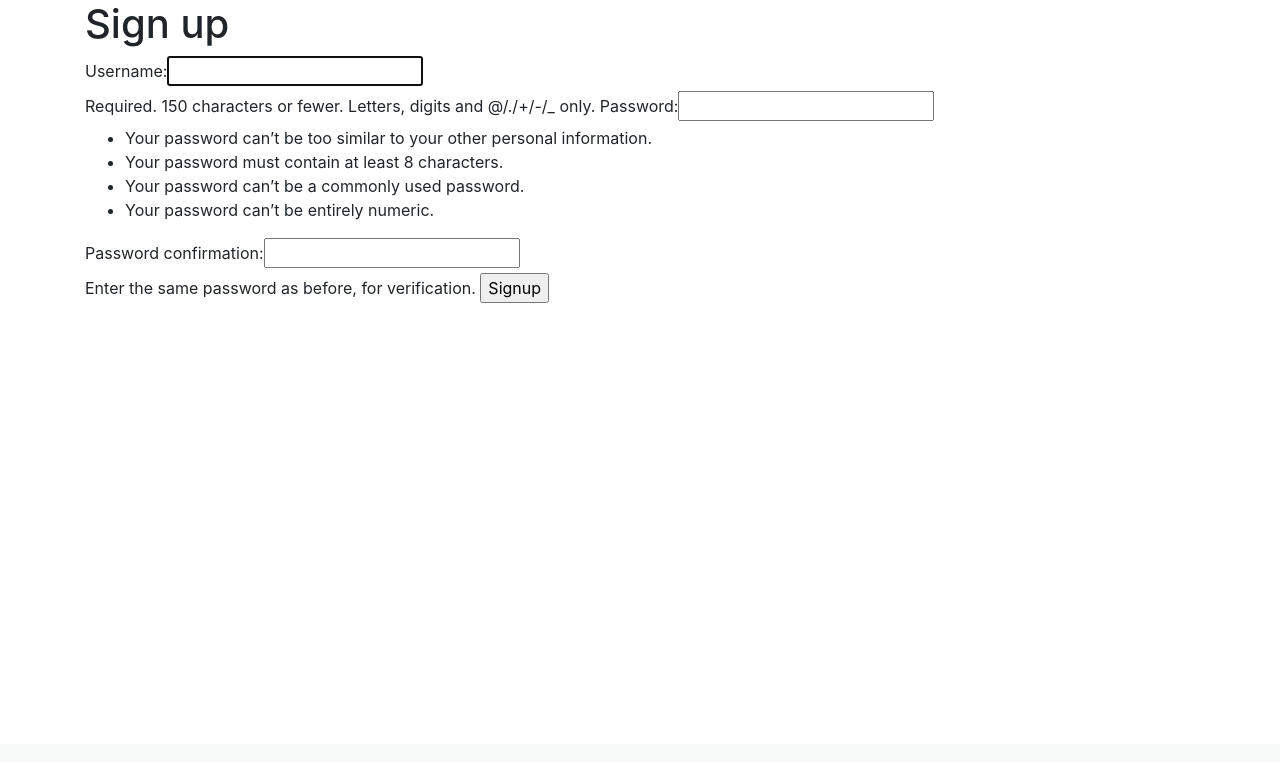
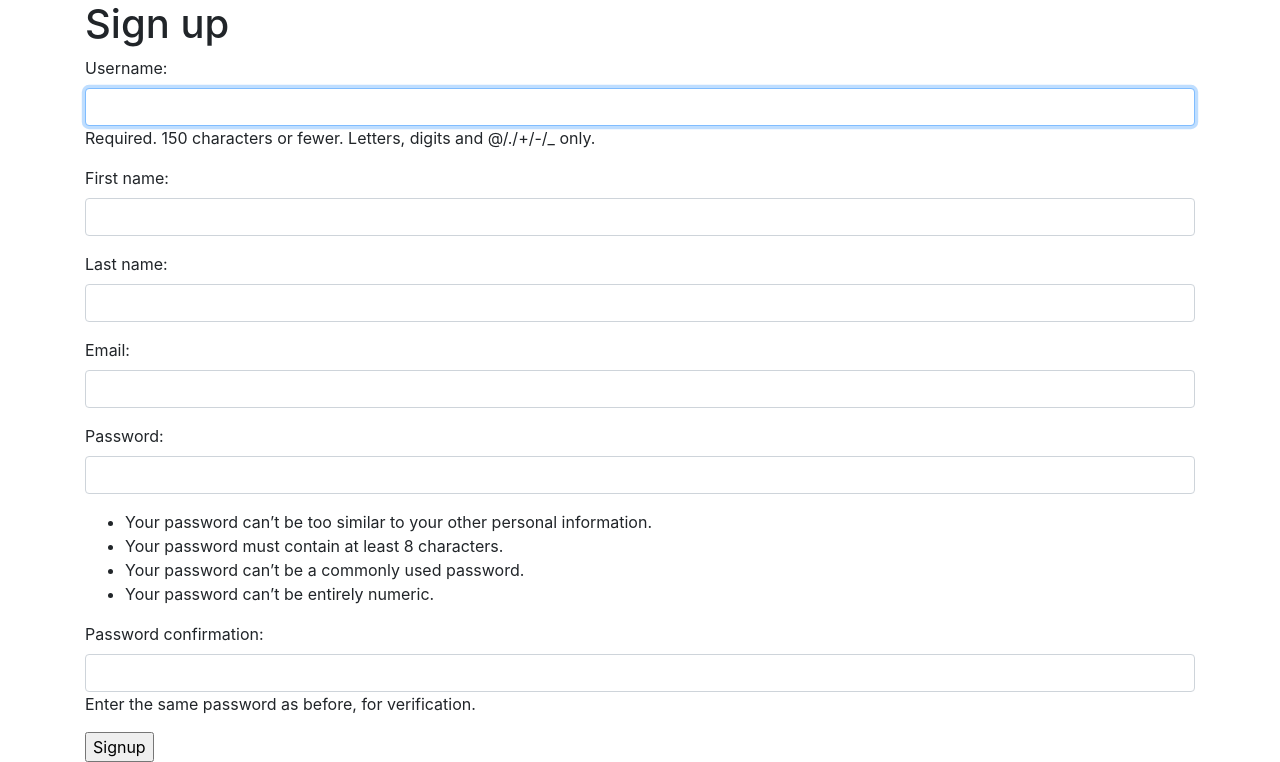
Before and after one commit to Sneha0607/Stockszilla, a Django app: page /accounts/signup/ in a window 1280 px wide. Shown: the part 56-818 px from the top of the page. Before the commit the page ends 359 px from the top, so only its background shows below. Run offline with Django 3.2, Linux system fonts and the light colour scheme; some libraries are stand-ins or nearby versions.

Commit message:
Added fields in signup

```diff
--- a/Stockszilla/settings.py
+++ b/Stockszilla/settings.py
@@ -125,3 +125,6 @@ STATIC_URL = '/static/'
 STATICFILES_DIRS = (
     os.path.join(BASE_DIR, 'assets'),
 )
+
+LOGIN_REDIRECT_URL = ''
+LOGOUT_REDIRECT_URL = ''
--- a/Stockszilla/urls.py
+++ b/Stockszilla/urls.py
@@ -7,7 +7,8 @@ urlpatterns = [
     path('admin/', admin.site.urls),
     path('', views.homepage),
     path('accounts/', include('accounts.urls')),
-    path('quotes/',include('quotes.urls')),
+    path('accounts/', include('django.contrib.auth.urls')),
+    path('quotes/', include('quotes.urls')),
 ]
 
 urlpatterns += staticfiles_urlpatterns()
--- /dev/null
+++ b/accounts/forms.py
@@ -0,0 +1,24 @@
+from django.contrib.auth.forms import UserCreationForm
+from django.contrib.auth.models import User
+from django import forms
+
+
+class SignUpForm(UserCreationForm):
+    email = forms.EmailField(widget=forms.EmailInput(
+        attrs={'class': 'form-control'}))
+    first_name = forms.CharField(
+        max_length=100, widget=forms.TextInput(attrs={'class': 'form-control'}))
+    last_name = forms.CharField(
+        max_length=100,  widget=forms.TextInput(attrs={'class': 'form-control'}))
+
+    class Meta:
+        model = User
+        fields = ('username', 'first_name', 'last_name',
+                  'email', 'password1', 'password2')
+
+    def __init__(self, *args, **kwargs):
+        super(SignUpForm, self).__init__(*args, **kwargs)
+
+        self.fields['username'].widget.attrs['class'] = 'form-control'
+        self.fields['password1'].widget.attrs['class'] = 'form-control'
+        self.fields['password2'].widget.attrs['class'] = 'form-control'
--- a/accounts/templates/accounts/login.html
+++ b/accounts/templates/accounts/login.html
@@ -2,7 +2,10 @@
 
 <h1>Login</h1>
 <form class="site-form" action="{% url 'accounts:login' %}" method="post">
-  {% csrf_token %} {{ form }}
+  {% csrf_token %} {{ form.as_p }}
   <input type="submit" value="Login" />
 </form>
 {% endblock %}
+
+
+<!--form.as_p-->
--- a/accounts/templates/accounts/signup.html
+++ b/accounts/templates/accounts/signup.html
@@ -2,7 +2,7 @@
 
 <h1>Sign up</h1>
 <form class="site-form" action="{% url 'accounts:signup' %}" method="post">
-  {% csrf_token %} {{ form }}
+  {% csrf_token %} {{ form.as_p }}
   <input type="submit" value="Signup" />
 </form>
 {% endblock %}
--- a/accounts/urls.py
+++ b/accounts/urls.py
@@ -1,10 +1,12 @@
 from django.urls import path
 from .import views
+from .views import signup_view
 
 app_name = 'accounts'
 
 urlpatterns = [
-    path('signup/', views.signup_view, name="signup"),
+    path('signup/', signup_view.as_view(), name='signup'),
+    #  path('signup/', views.signup_view, name="signup"),
     path('login/', views.login_view, name="login"),
     path('logout/', views.logout_view, name="logout"),
 ]
--- a/accounts/views.py
+++ b/accounts/views.py
@@ -1,12 +1,21 @@
 from django.shortcuts import render, redirect
+from django.views import generic
+from django.urls import reverse_lazy
 from django.contrib.auth.forms import UserCreationForm, AuthenticationForm
 from django.contrib.auth import login, logout
-# Create your views here.
+from .forms import SignUpForm
 
 
+class signup_view(generic.CreateView):
+    form_class = SignUpForm
+    template_name = 'accounts/signup.html'
+    success_url = reverse_lazy('login')
+
+
+'''
 def signup_view(request):
     if request.method == 'POST':
-        form = UserCreationForm(request.POST)
+        form = SignUpForm
         if form.is_valid():
             user = form.save()
             login(request, user)
@@ -15,6 +24,7 @@ def signup_view(request):
     else:
         form = UserCreationForm()
     return render(request, 'accounts/signup.html', {'form': form})
+'''
 
 
 def login_view(request):
```
Also changed, not shown: db.sqlite3.
